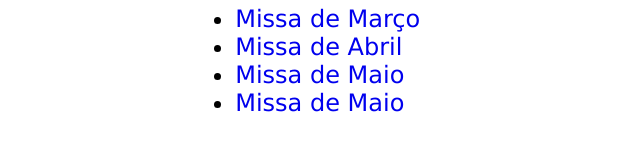
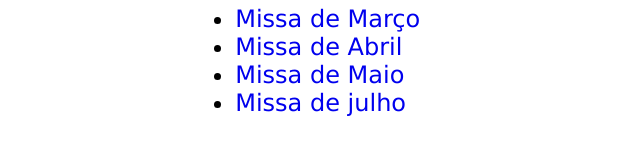
Before and after one commit to martematica/igreja, a plain HTML site: page 2024.html in a window 1280 px wide. Shown: the part 286-440 px from the top of the page, 132-772 px from the left. Drawn offline with Linux system fonts and the light colour scheme.

Commit message:
Add files via upload

```diff
--- a/2024.html
+++ b/2024.html
@@ -29,7 +29,7 @@
             <li><a href="Missa de Março.odp">Missa de Março</a><br></li>
         <li><a href="Missa de abril.odp">Missa de Abril</a><br></li>
        <li><a href="Missa de maio.odp">Missa de Maio</a></li>
-       <li><a href="Missa de julho.odp">Missa de Maio</a></li>
+       <li><a href="Missa de julho.odp">Missa de julho</a></li>
     </ul></td>
         </tr></table>
 </body>
```
